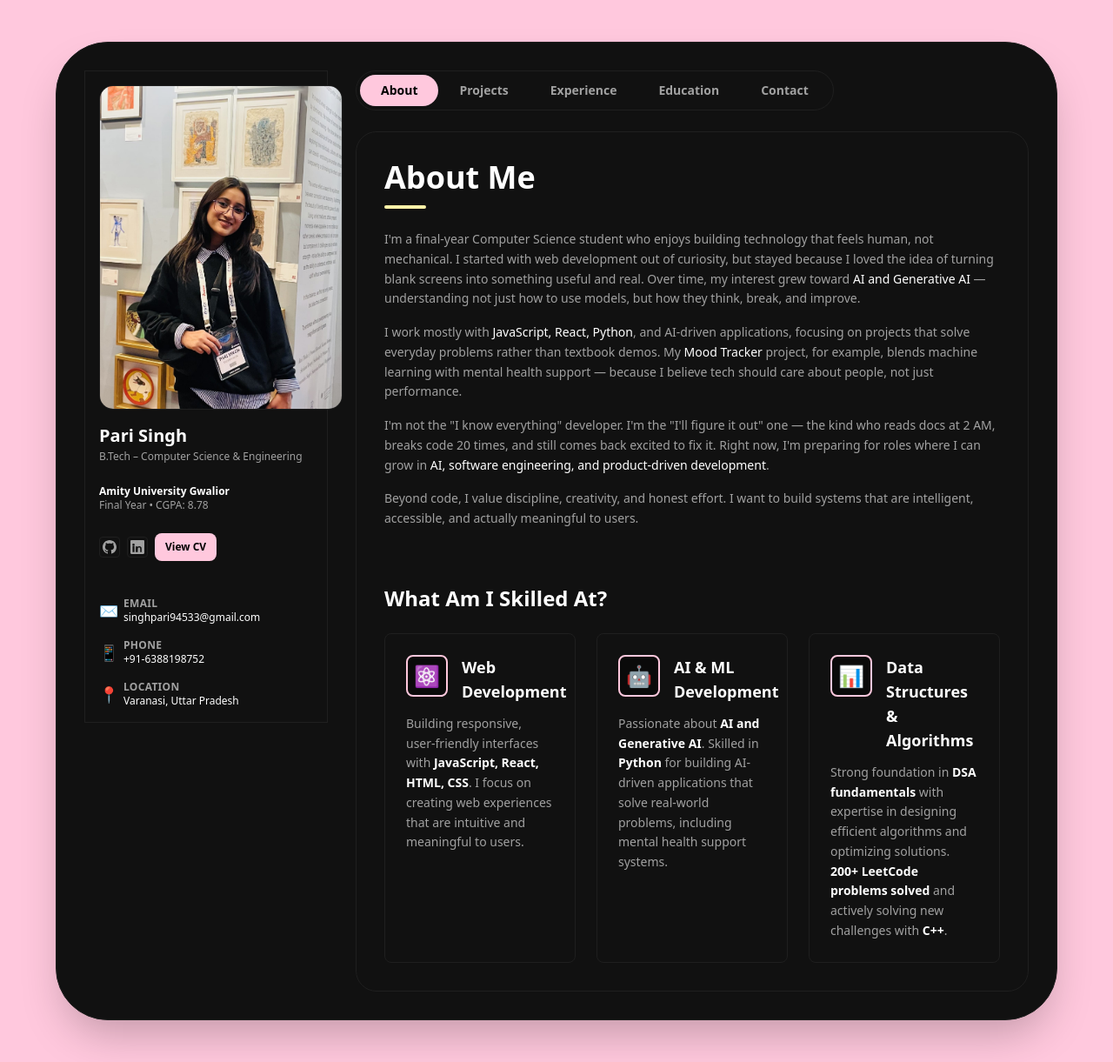
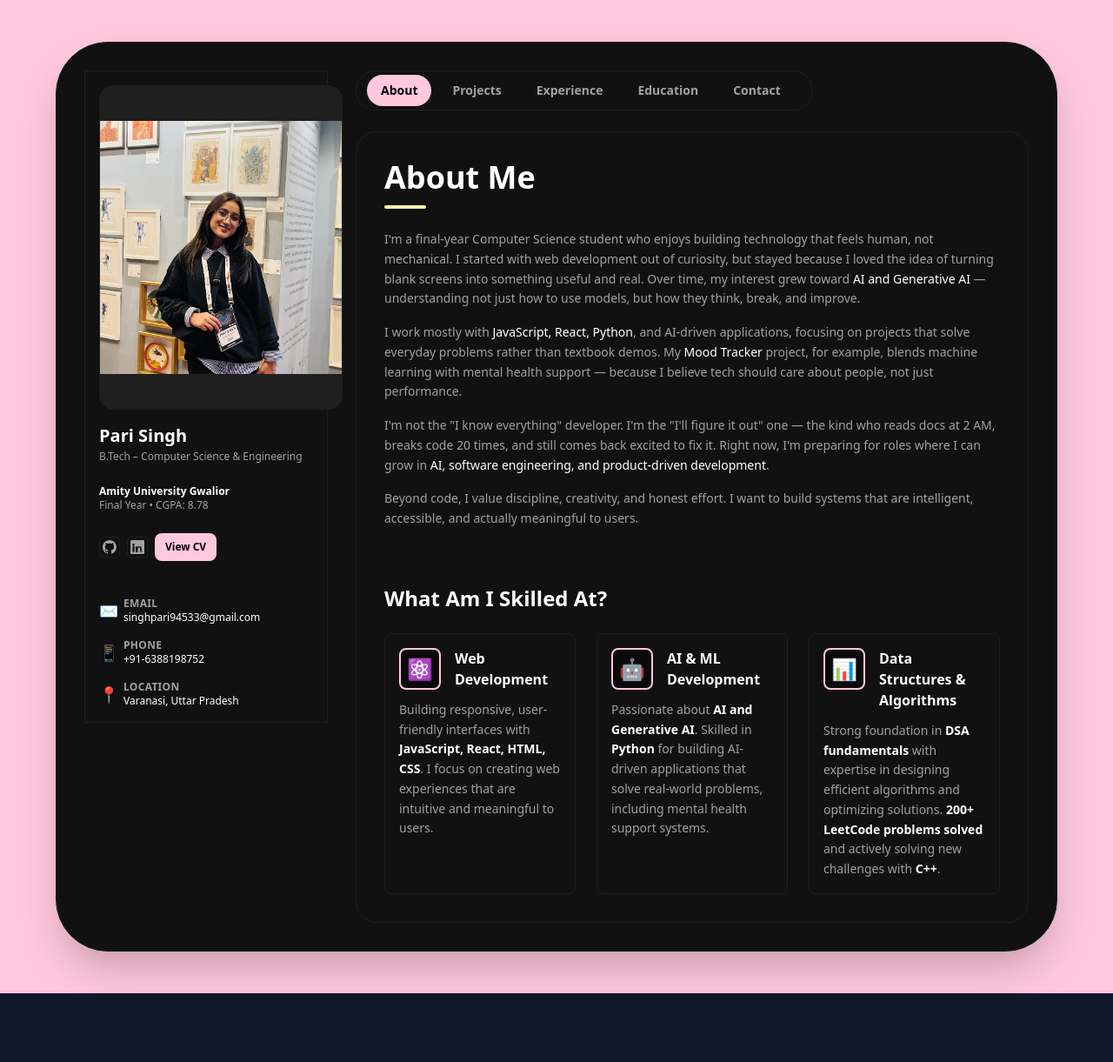
Before and after one commit to Pari0226/pari-portfolio, a React (Vite) app: page / in a window 1280 px wide. Shown: the whole page at 87% size. After the commit the page ends 1142 px from the top, so only its background shows below. Built offline with nearby package versions, Linux system fonts and the light colour scheme.

Commit message:
Fix mobile responsiveness

```diff
--- a/src/components/About.jsx
+++ b/src/components/About.jsx
@@ -33,15 +33,15 @@ export default function About() {
         <h2 className="text-xl md:text-2xl font-bold text-white mb-6">What Am I Skilled At?</h2>
 
         {/* Skills Grid */}
-        <div className="grid grid-cols-2 md:grid-cols-3 gap-6">
+        <div className="grid grid-cols-1 sm:grid-cols-2 md:grid-cols-3 gap-6">
           {/* Skill Card 1 */}
-          <div className="bg-[#111111] border border-[#1F1F1F] rounded-lg p-6">
+          <div className="bg-[#111111] border border-[#1F1F1F] rounded-lg w-full p-4">
             <div className="flex items-start gap-4 mb-3">
               <div className="w-12 h-12 rounded-lg border-2 border-[#FFC8DD] flex items-center justify-center text-2xl flex-shrink-0 bg-[#0A0A0A]">
                 ⚛️
               </div>
               <div>
-                <h3 className="text-lg font-bold text-white">Web Development</h3>
+                <h3 className="text-base font-bold text-white">Web Development</h3>
               </div>
             </div>
             <p className="text-[#A1A1A1] text-sm leading-relaxed">
@@ -50,13 +50,13 @@ export default function About() {
           </div>
 
           {/* Skill Card 2 */}
-          <div className="bg-[#111111] border border-[#1F1F1F] rounded-lg p-6">
+          <div className="bg-[#111111] border border-[#1F1F1F] rounded-lg w-full p-4">
             <div className="flex items-start gap-4 mb-3">
               <div className="w-12 h-12 rounded-lg border-2 border-[#FFC8DD] flex items-center justify-center text-2xl flex-shrink-0 bg-[#0A0A0A]">
                 🤖
               </div>
               <div>
-                <h3 className="text-lg font-bold text-white">AI & ML Development</h3>
+                <h3 className="text-base font-bold text-white">AI & ML Development</h3>
               </div>
             </div>
             <p className="text-[#A1A1A1] text-sm leading-relaxed">
@@ -65,13 +65,13 @@ export default function About() {
           </div>
 
           {/* Skill Card 3 */}
-          <div className="bg-[#111111] border border-[#1F1F1F] rounded-lg p-6">
+          <div className="bg-[#111111] border border-[#1F1F1F] rounded-lg w-full p-4">
             <div className="flex items-start gap-4 mb-3">
               <div className="w-12 h-12 rounded-lg border-2 border-[#FFC8DD] flex items-center justify-center text-2xl flex-shrink-0 bg-[#0A0A0A]">
                 📊
               </div>
               <div>
-                <h3 className="text-lg font-bold text-white">Data Structures & Algorithms</h3>
+                <h3 className="text-base font-bold text-white">Data Structures & Algorithms</h3>
               </div>
             </div>
             <p className="text-[#A1A1A1] text-sm leading-relaxed">
--- a/src/components/Sidebar.jsx
+++ b/src/components/Sidebar.jsx
@@ -4,11 +4,11 @@ export default function Sidebar() {
   return (
     <div className="flex flex-col gap-4 w-full md:w-[280px] items-center md:items-start">
       {/* Profile Image Card */}
-      <div className="bg-[#1F1F1F] rounded-2xl border border-[#1F1F1F] overflow-hidden aspect-[3/4] flex items-center justify-center w-full">
+      <div className="bg-[#1F1F1F] rounded-xl md:rounded-2xl border border-[#1F1F1F] overflow-hidden flex items-center justify-center w-full aspect-square md:aspect-[3/4]">
         <img
           src="/profile.jpg"
           alt="Pari"
-          className="w-32 h-32 md:w-full md:h-full object-cover mx-auto"
+          className="w-full h-auto object-cover"
         />
       </div>
 
--- a/src/components/TabNav.jsx
+++ b/src/components/TabNav.jsx
@@ -3,13 +3,13 @@ import React from 'react'
 export default function TabNav({ tabs, activeTab, onTabChange }) {
   return (
     <>
-      <div className="flex flex-nowrap overflow-x-auto">
+      <div className="w-full max-w-full px-2 overflow-x-auto whitespace-nowrap scrollbar-hide">
         {tabs.map((tab) => (
           <button
             key={tab}
             onClick={() => onTabChange(tab)}
             className={`
-              px-6 py-2 text-sm font-semibold transition-all rounded-full whitespace-nowrap
+              inline-block px-4 py-2 text-sm font-semibold transition-all rounded-full whitespace-nowrap mr-2
               ${
                 activeTab === tab
                   ? 'text-black bg-[#FFC8DD]'
```
